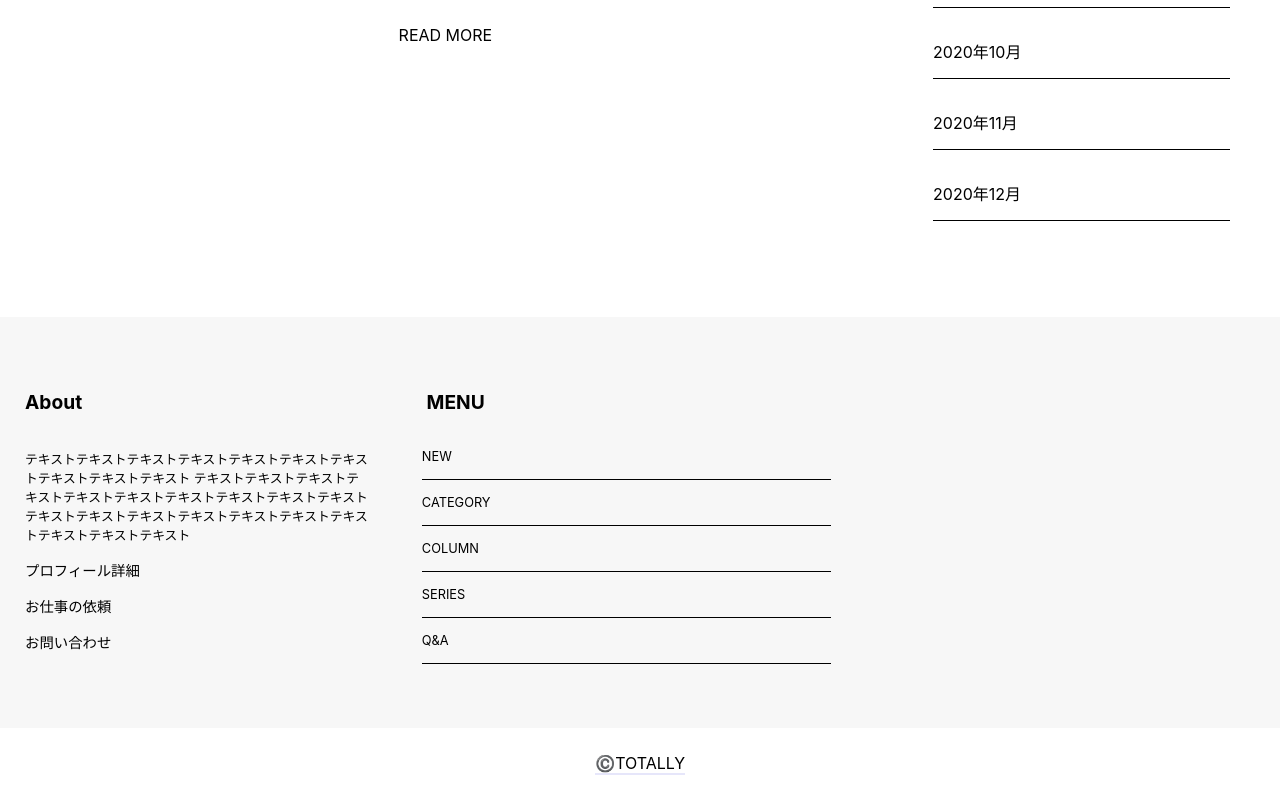
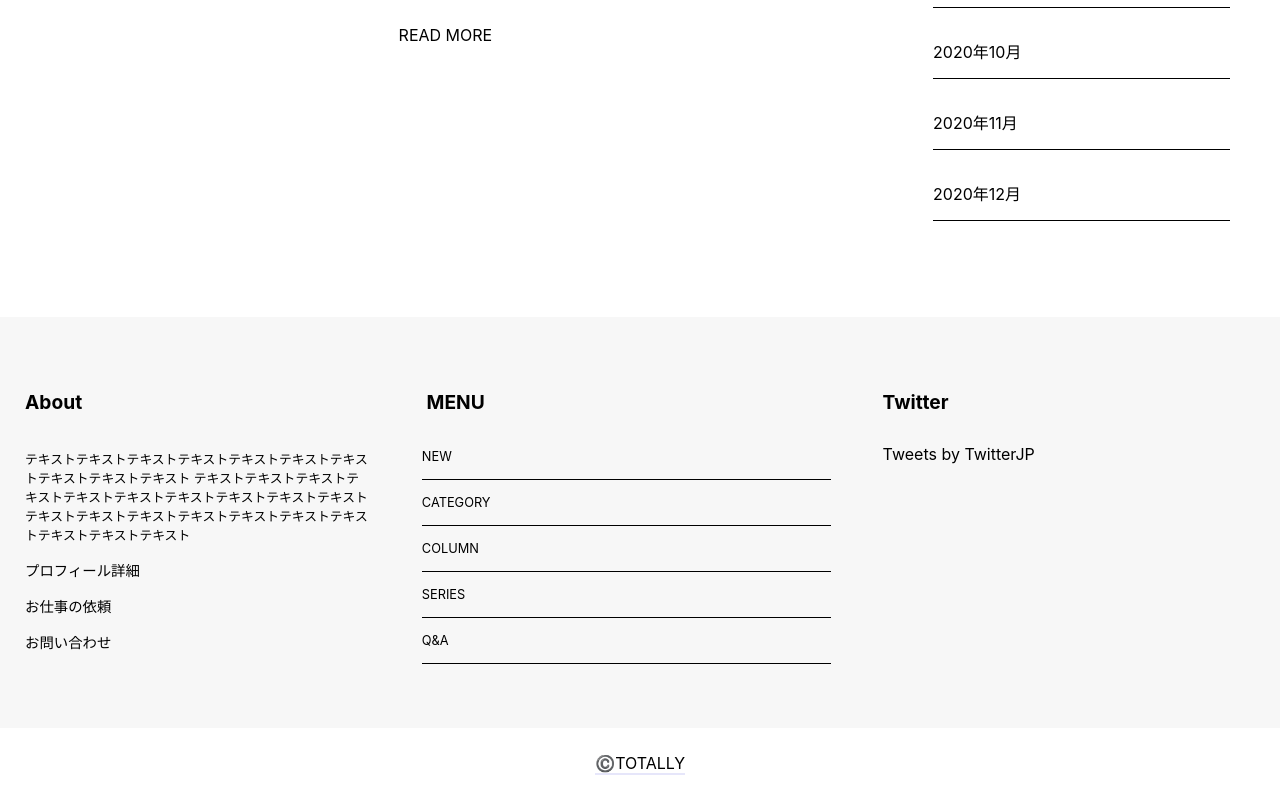
Before and after one commit to baske-y/totall, a Next.js app: page /Blog in a window 1280 px wide. Shown: the part 2480-3280 px from the top of the page. Built offline with nearby package versions, Linux system fonts and the light colour scheme.

Commit message:
🔥 Twitter部分の作成

```diff
--- a/pages/Blog.jsx
+++ b/pages/Blog.jsx
@@ -5,9 +5,8 @@ import { Header } from '../src/Blog/Header/Header'
 import { Main } from '../src/Blog/Main/Main'
 import { Menu } from '../src/Blog/Menu/Menu'
 import { Profile } from '../src/Blog/Profile/Profile'
-
+import { Twitter } from '../src/Blog/Twitter/Twitter'
 import { Footer } from '../src/components/Footer/Footer'
-
 import styles from '../styles/Home.module.css'
 
 export default function Home() {
@@ -28,6 +27,7 @@ export default function Home() {
       <div className={styles.footer}>
         <About />
         <Menu />
+        <Twitter />
       </div>
       <Footer />
 
--- /dev/null
+++ b/src/Blog/Twitter/Twitter.jsx
@@ -0,0 +1,18 @@
+import Link from "next/link";
+import styles from './Twitter.module.css'
+import Image from 'next/image'
+
+
+
+export  function Twitter() {
+  return (
+    <div className={styles.twitter}>
+      <h1>Twitter</h1>
+      <Link href="https://twitter.com/TwitterJP?ref_src=twsrc%5Etfw">
+        <a class="twitter-timeline" data-height="315">Tweets by TwitterJP</a>
+      </Link>
+      <script async src="https://platform.twitter.com/widgets.js"></script>
+
+    </div>
+  )
+}
--- /dev/null
+++ b/src/Blog/Twitter/Twitter.module.css
@@ -0,0 +1,4 @@
+.twitter h1 {
+  font-size: 1.2rem;
+  margin-bottom: 30px;
+}
```
